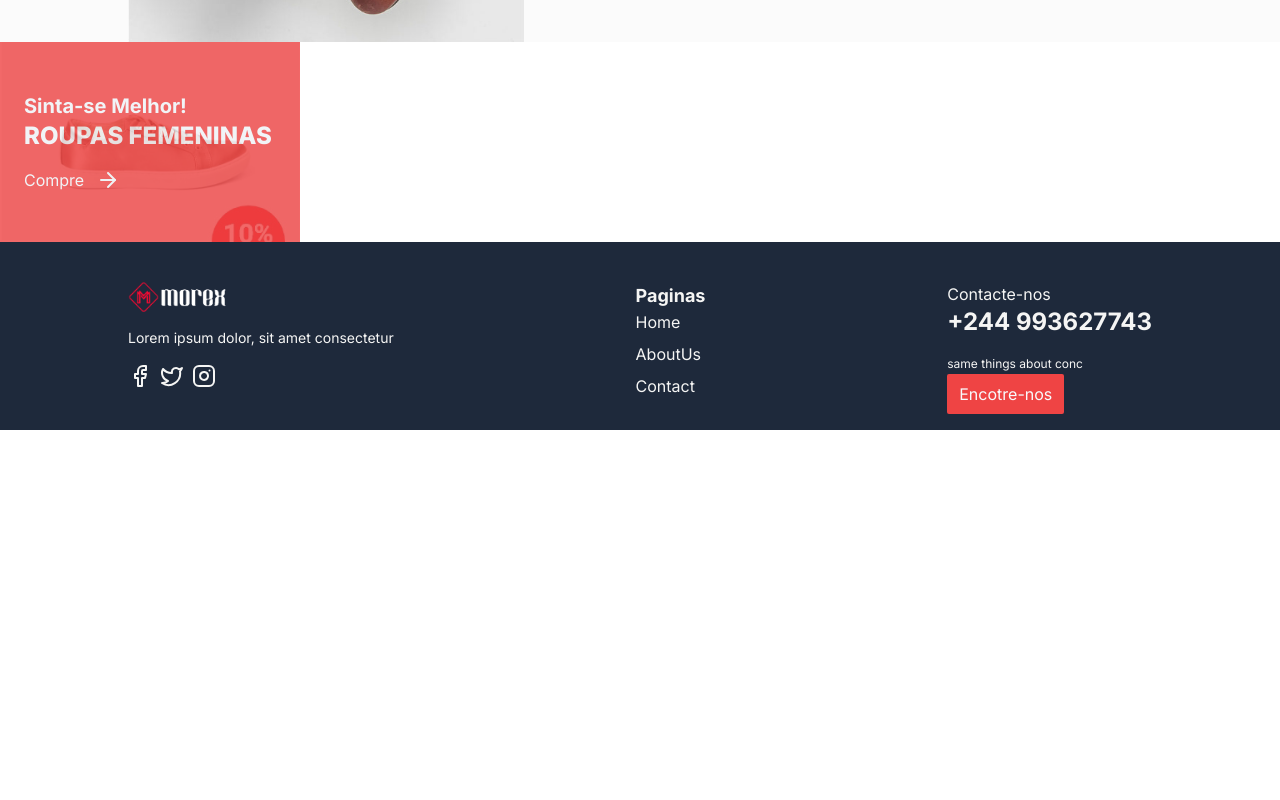
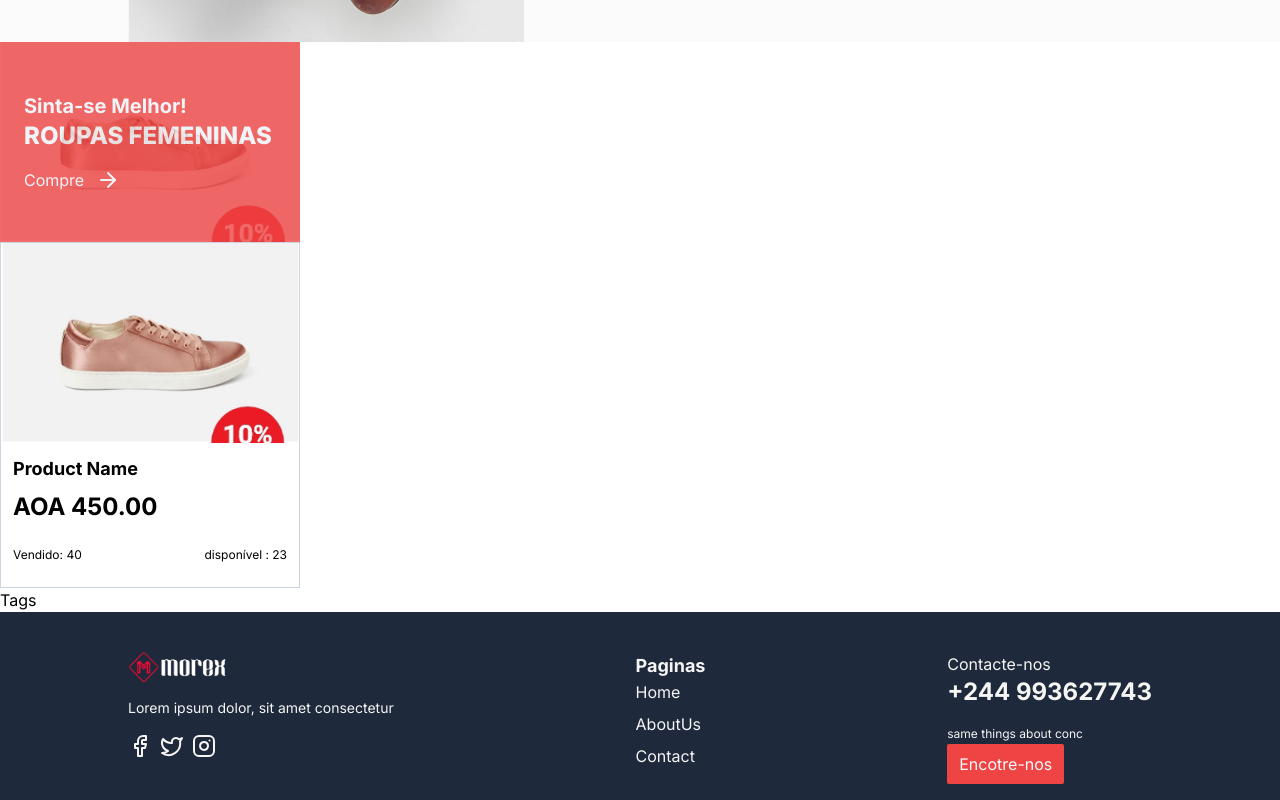
Before and after one commit to eduardojpanzo/next-shop-nest, a Next.js app: page / in a window 1280 px wide. Shown: the part 554-1354 px from the top of the page. Before the commit the page ends 984 px from the top, so only its background shows below. Built offline with nearby package versions, Linux system fonts and the light colour scheme.

Commit message:
feat: create a product card

```diff
--- a/src/app/page.tsx
+++ b/src/app/page.tsx
@@ -1,11 +1,15 @@
 import { Banner } from "@/components/Banner";
 import { CategoryCard } from "@/components/CategoryCard";
+import { ProductCard } from "@/components/ProductCard";
+import { Tags } from "@/components/Tags";
 
 export default function Home() {
   return (
     <>
       <Banner />
       <CategoryCard />
+      <ProductCard />
+      <Tags />
     </>
   );
 }
--- a/src/components/ProductCard.tsx
+++ b/src/components/ProductCard.tsx
@@ -1,3 +1,29 @@
+import Image from "next/image";
+
 export function ProductCard() {
-  return <div>ProductCard</div>;
+  return (
+    <div className="max-w-[300px] flex flex-col border border-slate-300">
+      <div className="max-w-full h-auto">
+        <Image
+          className="w-full object-cover"
+          src={"/product.png"}
+          alt="product"
+          width={300}
+          height={300}
+          priority
+        />
+      </div>
+
+      <div className="w-full h-36 p-3">
+        <h3 className="font-bold text-lg">Product Name</h3>
+        <h4 className="font-bold text-2xl leading-loose">AOA 450.00</h4>
+
+        <div className="flex items-center justify-between text-xs mt-4">
+          <span>Vendido: 40</span>
+
+          <span>disponível : 23</span>
+        </div>
+      </div>
+    </div>
+  );
 }
```
